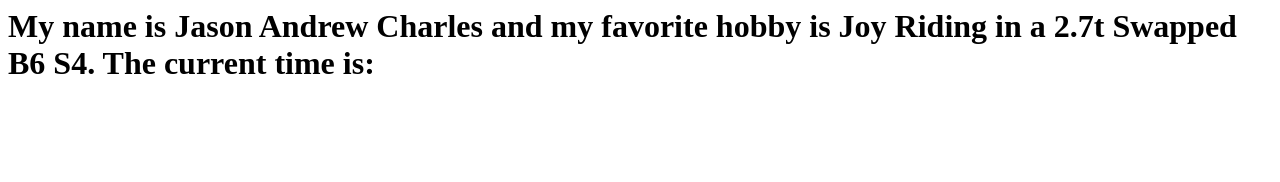
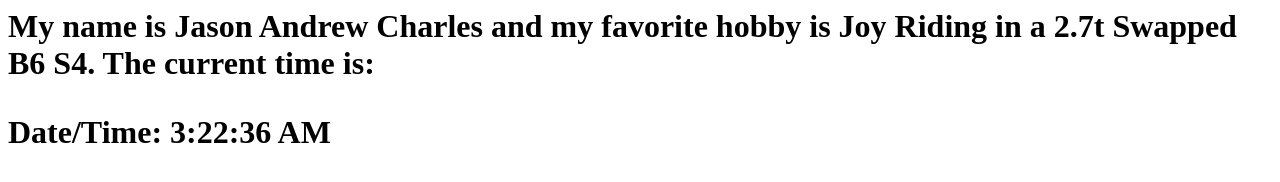
Before and after one commit to jasonxcharles/TTP_SubmissionRequest, a plain HTML site: page index.html in a window 1280 px wide. Drawn offline with Linux system fonts and the light colour scheme.

Commit message:
Update index.html

```diff
--- a/index.html
+++ b/index.html
@@ -1 +1,7 @@
 <h1> My name is Jason Andrew Charles and my favorite hobby is Joy Riding in a 2.7t Swapped B6 S4. The current time is:<h1>
+<p>Date/Time: <span id="datetime"></span></p>
+
+<script>
+var dt = new Date();
+document.getElementById("datetime").innerHTML = dt.toLocaleTimeString();
+</script>
```
